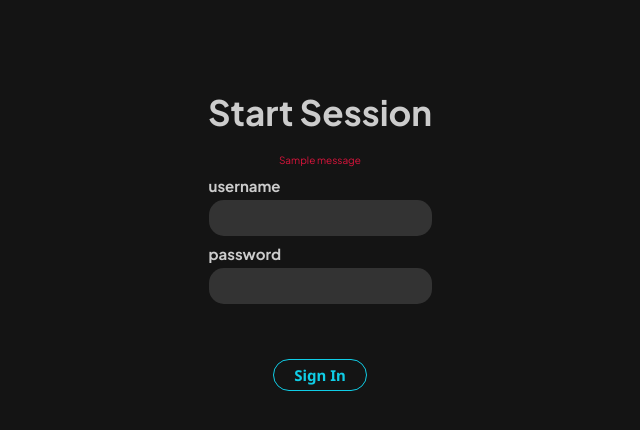
After one commit to stvnai/carbsense-AI, a Flask app: page /signup in a window 1280 px wide. The commit adds this page. Shown: the top 430 px of the page, without its empty margins (320-960 px from the left). Run offline with Flask 3, Linux system fonts and the light colour scheme; one stand-in notice (Sample message) is shown; parts of the project's set-up code (start-up, migrations or seed data) failed here and were passed over.

Commit message:
Added sign in and signup

```diff
--- /dev/null
+++ b/app/auth/controller.py
@@ -0,0 +1,19 @@
+from werkzeug.security import check_password_hash
+from typing import Optional
+
+mock_user= {
+    "user_id":1,
+    "username": "testadmin",
+    "password_hash":"scrypt:32768:8:1$0XJHXabUr9zJoN8g$30f79c5dd3bc764a34c0bb7baec3e49bd741b7ef4b7a3544c506df4b6c372aa08f715fd1e3fbe6bb1fadb340ee24e5085ccd0ef786605c4491e58addccabb76a",
+    "email": "admin@example.com"
+}
+
+def authenticate_user(username: str, password: str) -> Optional[int]:
+
+    if username != mock_user["username"]:
+        return None
+
+    if not check_password_hash(mock_user["password_hash"], password):
+        return None
+
+    return mock_user["user_id"]
--- a/app/forms.py
+++ b/app/forms.py
@@ -1,7 +1,14 @@
 from flask_wtf import FlaskForm
-from wtforms import IntegerField, DecimalField, SubmitField
-from wtforms.validators import DataRequired, NumberRange
+import re
+from wtforms import IntegerField, DecimalField, SubmitField, StringField, PasswordField, EmailField
+from wtforms.validators import DataRequired, NumberRange, InputRequired, Length, Email, ValidationError
 
+def validate_username(form, field):
+    if not re.match(r"^[a-zA-ZA0-9_.-]+$",field.data):
+        raise ValidationError("Only letters, numbers, '-', '_' or '.' are allowed.")
+
+
+# Data fields
 class InputForm(FlaskForm):
 
     tss= IntegerField(
@@ -36,3 +43,54 @@ class InputForm(FlaskForm):
             render_kw={"placeholder": 65})
 
     submit= SubmitField("Calculate")
+
+# Login
+
+class LoginForm(FlaskForm):
+    username= StringField(
+        "username",
+        validators= [
+            InputRequired(),
+            Length(max=150),
+            validate_username
+        ]
+    )
+
+
+    password= PasswordField(
+        "password",
+        validators= [
+            InputRequired(),
+            Length(max=50)
+        ]
+    )
+
+    submit_user= SubmitField("Sign In")
+
+# Sign Up
+
+class SignupForm(FlaskForm):
+    email= EmailField(
+        "email",
+        validators= [
+            InputRequired(),
+            Email(message="Invalid mail format."),
+            Length(max= 255)
+        ]
+    )
+
+    username= StringField(
+        "username",
+        validators= [
+            InputRequired(),
+            Length(min=8, max=150)
+        ]
+    )
+
+    password= PasswordField(
+        "password",
+        validators=[
+            InputRequired(),
+            Length(min=8, max=50)
+        ]
+    )
--- a/app/routes.py
+++ b/app/routes.py
@@ -1,8 +1,11 @@
 import os
 import joblib
 import numpy as np
-from app.forms import InputForm
-from flask import Blueprint, render_template, request
+from app.forms import InputForm, LoginForm, SignupForm
+from flask import Blueprint, render_template, request, redirect, url_for, flash, session
+from app.auth.controller import authenticate_user
+from app.decorators.auth_decorators import login_required
+from werkzeug.security import generate_password_hash
 
 model_path= os.path.join(os.path.dirname(__file__), "model", "cho-estimator.pkl" )
 
@@ -10,7 +13,50 @@ model= joblib.load(model_path)
 
 main= Blueprint("main", __name__)
 
+### LOGIN ###
+
+@main.route("/login", methods=["GET", "POST"])
+def login():
+    login_form= LoginForm()
+
+    if login_form.validate_on_submit():
+
+        username= login_form.username.data
+        password= login_form.password.data
+
+        user_id= authenticate_user(username, password)
+        if user_id:
+            session["user_id"] = user_id
+            return redirect(url_for("main.index"))
+
+        else:
+            flash("Wrong username or password", "danger")
+            return redirect(url_for("main.login"))
+
+    return render_template("login.html", login_form=LoginForm())
+
+### SIGN UP ###
+
+@main.route("/signup", methods=["GET", "POST"])
+def signup():
+    signup_form= SignupForm()
+
+    if signup_form.validate_on_submit():
+
+        email= signup_form.email.data
+        username= signup_form.username.data
+        password= signup_form.password.data
+
+        password_hashed= generate_password_hash(password)
+
+
+
+    return render_template("login.html", login_form=LoginForm())
+
+### MAIN FORM ###
+
 @main.route("/", methods=["GET", "POST"])
+@login_required
 def index():
 
     form= InputForm()
@@ -35,6 +81,31 @@ def index():
         features= np.array([tss, kcal, weight, int_factor, sex]).reshape(1,-1)
 
         prediction= max(0,model.predict(features)[0])
-        return render_template("results.html", prediction= f"{prediction:.2f}")
+        session["prediction"] = f"{prediction:.2f}"
+        return redirect(url_for("main.results"))
 
     return render_template("index.html", form= form)
+
+### RESULTS ###
+
+@main.route("/results", methods=["GET"])
+@login_required
+def results():
+    prediction= session.pop("prediction", None)
+
+    if prediction is None:
+        return redirect(url_for("main.index"))
+
+    return render_template("results.html", prediction = prediction)
+
+### LOGOUT ###
+
+@main.route("/logout")
+@login_required
+
+
+def logout():
+    """Close session and redirect to /login"""
+
+    session.pop("user_id", None)
+    return redirect(url_for("main.login"))
--- a/app/static/style.css
+++ b/app/static/style.css
@@ -15,18 +15,31 @@ h1{
 
     color: #CCCCCC;
     font-size: 35px;
+    margin-top: 80px;
     margin-bottom: 20px;
 
 }
 
-h2{
+h2{ margin-top: 80px;
+    margin-bottom: 20px;
     text-align: center;
     color: #198FB3;
 }
 
+.flash-message {
+    position: relative;
+    color: crimson;
+    font-size: 10px;
+    text-align: center;
+    display: block;
+    margin-top: 5px;
+}
+
+
+
 /* ***##### INPUT NUMBERS #####*** */
 
-.general-form {
+.general-form {margin-top: 20px;
     color: #CCCCCC;
     max-width: fit-content;
     margin: auto;
@@ -64,10 +77,34 @@ label {
     opacity: 0.5;
     font-style: normal;
 }
+.input-login {
+    text-align: left;
+    text-indent: 8px;
+    font-size: medium;
+    width: 215px;
+    height: 30px;
+    border: 2px solid transparent;
+    margin-bottom: 5px;
+    border-radius: 15px;
+    background-color: #333333;
+    color: #CCCCCC;
+
+}
+
+.input-login:focus {
+  border-color: transparent;
+  outline: none;
+}
+
+.input-login::placeholder {
+    color: #999999;
+    opacity: 0.5;
+    font-style: normal;
+}
 
 
 
-/* ***##### BUTTON#####*** */
+/* ***##### BUTTON #####*** */
 
 .calculate-button {
     display: block;
@@ -194,11 +231,11 @@ input:checked + .slider::before {
     margin-top: 50px;
     background-color: #141414;
     color: #10CDE6;
-    padding: 8px 73px;
+    padding: 8px 40px;
     border: 1.5px solid #10CDE6;
     border-radius: 20px;
     cursor: pointer;
-    font-size: 16px;
+    font-size: 15px;
     transition: background-color 0.4s ease, transform 0.2s ease;
     font-family: Noto Sans;
     font-weight: bold;
@@ -214,7 +251,63 @@ input:checked + .slider::before {
 
 }
 
-.reset-button:active {
+.login-button { position: inherit;
+
+    display: block;
+    margin: auto;
+    align-items: center;
+    margin-top: 50px;
+    background-color: #141414;
+    color: #10CDE6;
+    padding: 5px 20px;
+    border: 1.5px solid #10CDE6;
+    border-radius: 20px;
+    cursor: pointer;
+    font-size: 15px;
+    transition: background-color 0.4s ease, transform 0.2s ease;
+    font-family: Noto Sans;
+    font-weight: bold;
+
+}
+
+.login-button:hover {
+    background-color: #10CDE6;
+    border: 2px solid #10CDE6;
+    color: #050505;
+    transform: scale(1.05);
+
+
+}
+
+.logout-button {
+    position: fixed;
+    display: block;
+    align-items: left;
+    margin-top: 20px;
+    margin-bottom: 100px;
+    background-color: #141414;
+    color: #10CDE6;
+    padding: 5px 20px;
+    border: 1.5px solid #10CDE6;
+    border-radius: 20px;
+    cursor: pointer;
+    font-size: 14px;
+    transition: background-color 0.4s ease, transform 0.2s ease;
+    font-family: Noto Sans;
+    font-weight: bold;
+
+}
+
+.logout-button:hover {
+    background-color: #141414;
+    border: 2px solid crimson;
+    color: crimson;
+    transform: scale(1.03);
+
+
+}
+
+.logout-button:active {
     transform: scale(0.95);
 }
 /* ***##### DEVICES #####*** */
--- a/app/templates/index.html
+++ b/app/templates/index.html
@@ -13,6 +13,10 @@
     <link href="https://fonts.googleapis.com/css2?family=Noto+Sans:ital,wght@0,100..900;1,100..900&family=Plus+Jakarta+Sans:ital,wght@0,200..800;1,200..800&family=Source+Sans+3:ital,wght@0,200..900;1,200..900&display=swap" rel="stylesheet">
 </head>
 <body>
+
+    <form action="{{ url_for('main.logout') }}" method="get">
+        <button type="submit" class="logout-button">Log Out</button>
+    </form>
 
 
     <h1>CarbSense AI</h1>
--- /dev/null
+++ b/app/templates/login.html
@@ -0,0 +1,59 @@
+<!DOCTYPE html>
+<html lang="en">
+<head>
+    <meta charset="UTF-8">
+    <meta name="viewport" content="width=device-width, initial-scale=1.0">
+    <title>login</title>
+    <link rel="stylesheet" href="{{ url_for('static', filename='style.css') }}">
+    <link rel="preconnect" href="https://fonts.googleapis.com">
+    <link rel="preconnect" href="https://fonts.gstatic.com" crossorigin>
+    <link href="https://fonts.googleapis.com/css2?family=Noto+Sans:ital,wght@0,100..900;1,100..900&family=Source+Sans+3:ital,wght@0,200..900;1,200..900&display=swap" rel="stylesheet">
+    <link rel="preconnect" href="https://fonts.googleapis.com">
+    <link rel="preconnect" href="https://fonts.gstatic.com" crossorigin>
+    <link href="https://fonts.googleapis.com/css2?family=Noto+Sans:ital,wght@0,100..900;1,100..900&family=Plus+Jakarta+Sans:ital,wght@0,200..800;1,200..800&family=Source+Sans+3:ital,wght@0,200..900;1,200..900&display=swap" rel="stylesheet">
+</head>
+<body>
+    <h1>Start Session</h1>
+    {% with messages = get_flashed_messages(with_categories=true) %}
+        {% if messages %}
+            {% for category, message in messages %}
+                <p class="flash-message {{ category }}">{{ message }}</p>
+            {% endfor %}
+
+        {% endif %}
+
+    {% endwith %}
+
+    <form method="POST" class="general-form">
+        {{ login_form.hidden_tag() }}
+
+        <div>
+            {{ login_form.username.label }}
+            {{ login_form.username(class="input-login") }}
+        </div>
+
+        <div>
+            {{ login_form.password.label }}
+            {{ login_form.password(class="input-login") }}
+
+        </div>
+
+        <div>
+
+            {% for error in login_form.username.errors %}
+            <span class="form-error">{{ error }}</span>
+            {% endfor %}
+
+            {% for error in login_form.password.errors %}
+            <span class="form-error">{{ error }}</span>
+            {% endfor %}
+
+
+        </div>
+
+        {{login_form.submit_user(class="login-button")}}
+
+    </form>
+
+</body>
+</html>
--- a/run.py
+++ b/run.py
@@ -3,4 +3,4 @@ from app import create_app
 app= create_app()
 
 if __name__ == "__main__":
-    app.run(host="0.0.0.0")
+    app.run(host="0.0.0.0", debug=True)
```
Also changed, not shown: app/decorators/auth_decorators.py (added, +14 -0 lines), app/templates/results.html (+6 -2 lines), app/templates/signup.html (added, +59 -0 lines), app/db/user_queries.py (added).
